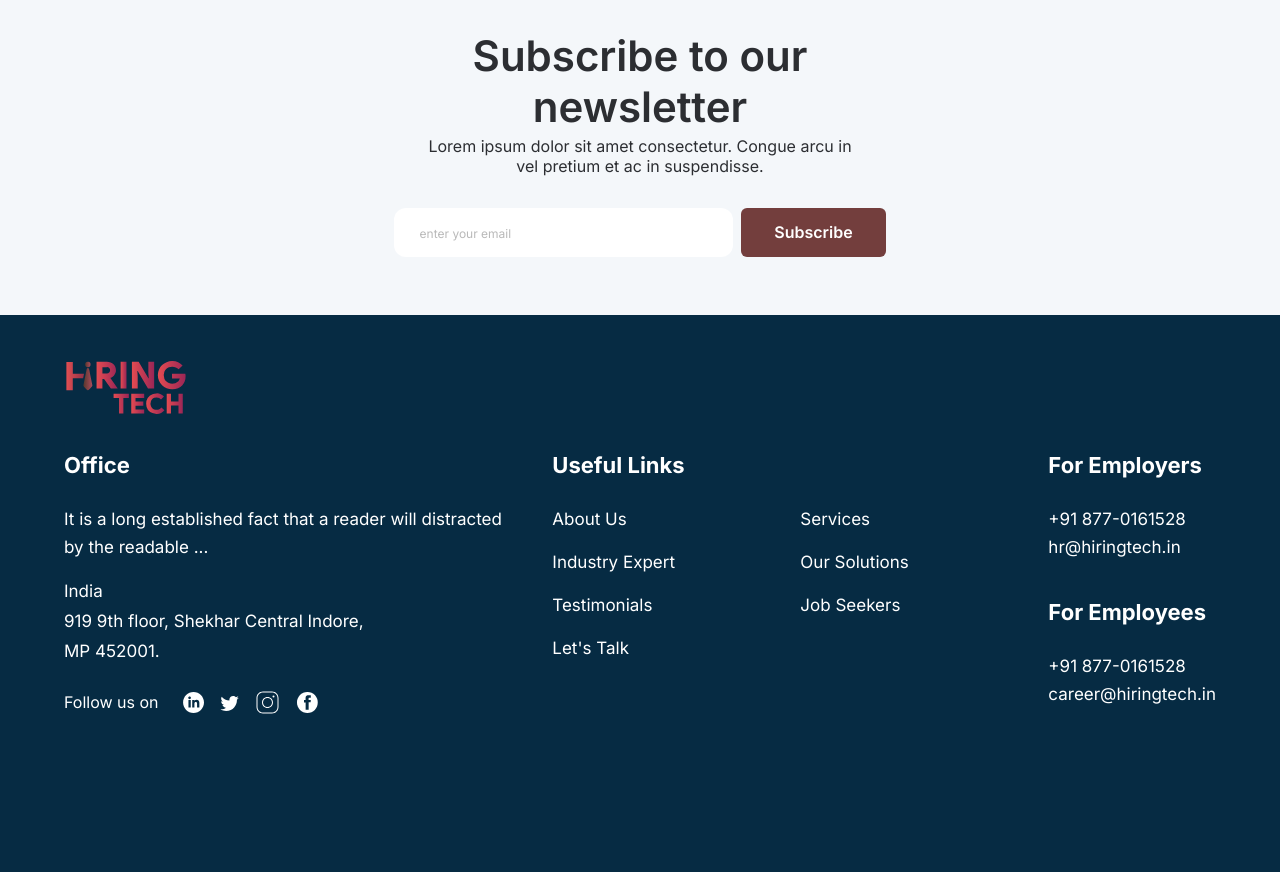
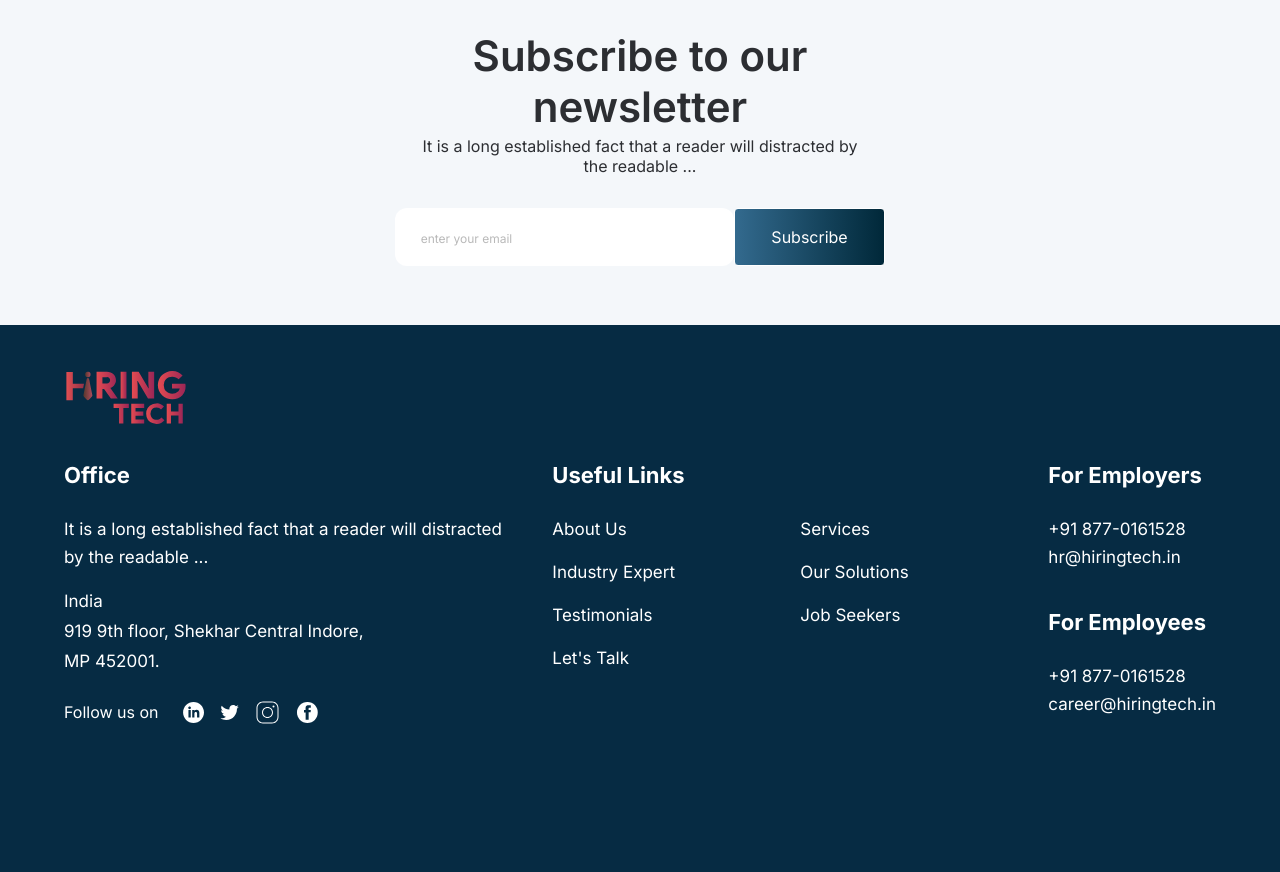
Before and after one commit to Amankapil/NextJS-app, a Next.js app: page /blog in a window 1280 px wide. Shown: the part 2900-3772 px from the top of the page. Built offline with nearby package versions, Linux system fonts and the light colour scheme.

Commit message:
sonam name

```diff
--- a/src/app/training/page.jsx
+++ b/src/app/training/page.jsx
@@ -25,7 +25,7 @@ const page = () => {
       <div className="max-w-8xl mx-auto">
         <TrainingHero />
         <Trainig />
-        <Meeting />
+        {/* <Meeting /> */}
       </div>
     </>
   );
--- a/src/components/Aboutpage/About.jsx
+++ b/src/components/Aboutpage/About.jsx
@@ -137,7 +137,13 @@ const About = () => {
               <p className="text-gray-700">Lead Instructor</p>
             </div>
             <div className="bg-white rounded-lg shadow-md p-2">
-              <Image src={devesh} width={300} height={300}    className="h-[370px]" alt="hero" />
+              <Image
+                src={devesh}
+                width={300}
+                height={300}
+                className="h-[370px]"
+                alt="hero"
+              />
               <div className="flex justify-between items-center">
                 <h3 className="text-xl font-bold my-2">Devesh Kumar</h3>
                 <Link href="https://www.linkedin.com/in/devesh-kumar-shukla-ba98ba245">
@@ -156,7 +162,12 @@ const About = () => {
               <p className="text-gray-700">Senior Manager</p>
             </div>
             <div className="bg-white rounded-lg shadow-md p-2">
-              <Image src={shruti} width={300} className="h-[370px]" alt="hero" />
+              <Image
+                src={shruti}
+                width={300}
+                className="h-[370px]"
+                alt="hero"
+              />
               <div className="flex justify-between items-center">
                 <h3 className="text-xl font-bold my-2">Shruti Dixit</h3>
                 <svg
@@ -170,7 +181,7 @@ const About = () => {
                   <path d="M41,4H9C6.24,4,4,6.24,4,9v32c0,2.76,2.24,5,5,5h32c2.76,0,5-2.24,5-5V9C46,6.24,43.76,4,41,4z M17,20v19h-6V20H17z M11,14.47c0-1.4,1.2-2.47,3-2.47s2.93,1.07,3,2.47c0,1.4-1.12,2.53-3,2.53C12.2,17,11,15.87,11,14.47z M39,39h-6c0,0,0-9.26,0-10 c0-2-1-4-3.5-4.04h-0.08C27,24.96,26,27.02,26,29c0,0.91,0,10,0,10h-6V20h6v2.56c0,0,1.93-2.56,5.81-2.56 c3.97,0,7.19,2.73,7.19,8.26V39z"></path>
                 </svg>
               </div>
-              <p className="text-gray-700">talent Acquisition</p>
+              <p className="text-gray-700">Talent Acquisition</p>
             </div>
 
             <div className="bg-white rounded-lg shadow-md p-2">
@@ -200,7 +211,8 @@ const About = () => {
             <div className="bg-white rounded-lg shadow-md p-2">
               <Image src={sonam} width={300} alt="hero" />
               <div className="flex justify-between items-center">
-                <h3 className="text-xl font-bold my-2">Sonam Kasaliwal</h3>
+                <h3 className="text-xl font-bold my-2">Sonam kasliwal</h3>
+
                 <Link
                   href="https://www.linkedin.com/in/sonam-kasliwal-a1b82110a"
                   target="_blank"
@@ -217,6 +229,8 @@ const About = () => {
                     <path d="M41,4H9C6.24,4,4,6.24,4,9v32c0,2.76,2.24,5,5,5h32c2.76,0,5-2.24,5-5V9C46,6.24,43.76,4,41,4z M17,20v19h-6V20H17z M11,14.47c0-1.4,1.2-2.47,3-2.47s2.93,1.07,3,2.47c0,1.4-1.12,2.53-3,2.53C12.2,17,11,15.87,11,14.47z M39,39h-6c0,0,0-9.26,0-10 c0-2-1-4-3.5-4.04h-0.08C27,24.96,26,27.02,26,29c0,0.91,0,10,0,10h-6V20h6v2.56c0,0,1.93-2.56,5.81-2.56 c3.97,0,7.19,2.73,7.19,8.26V39z"></path>
                   </svg>
                 </Link>
+
+
               </div>
               <p className="text-gray-700">Marketing Specialist</p>
             </div>
--- a/src/components/Contactpage/ContactHero.jsx
+++ b/src/components/Contactpage/ContactHero.jsx
@@ -31,7 +31,7 @@ const ContactHero = () => {
 
   return (
     <>
-      <section className="contact-hero">
+      <section className="contact-hero ">
         <h1 className="contact-hero-h1">
           Got any queries? Feel free to connect with us!
         </h1>
--- a/src/components/Contactpage/contact.scss
+++ b/src/components/Contactpage/contact.scss
@@ -4,7 +4,7 @@
   background-image: url("./assets/bg5.png");
   background-repeat: no-repeat;
   background-size: 100%;
-  height: 750px;
+  height: 650px;
   top: -15%;
   z-index: -1;
   width: 100%;
--- a/src/components/Header/Header2.jsx
+++ b/src/components/Header/Header2.jsx
@@ -167,35 +167,35 @@ const Header2 = () => {
           <div className="flex gap-5 justify-between self-stretch my-auto max-md:flex-wrap">
             <Link className="hovertext-[#733e3d]" href="/aboutus">
               <div className="flex flex-col justify-center">
-                <div className="justify-center px-6 py-4 rounded-2xl border border-solid border-white hoverbg-black  hoverborder-black max-md:px-5">
+                <div className="justify-center px-6 py-4 rounded-2xl border border-solid border-white hoverbg-black  hoverborder-black max-md:px-5 hover:border-[#00557E] hover:text-[#00557E] hover:bg-[#E3F5FE]">
                   About Us
                 </div>
               </div>
             </Link>
             <Link className="hovertext-[#733e3d]" href="/services">
               <div className="flex flex-col justify-center whitespace-nowrap">
-                <div className="justify-center px-8 py-4 rounded-2xl border border-solid border-white  max-md:px-5">
+                <div className="justify-center px-8 py-4 rounded-2xl border border-solid border-white  max-md:px-5 hover:border-[#00557E] hover:text-[#00557E] hover:bg-[#E3F5FE]">
                   Service
                 </div>
               </div>
             </Link>
             <Link className="hovertext-[#733e3d]" href="/career">
               <div className="flex flex-col justify-center whitespace-nowrap">
-                <div className="justify-center px-8 py-4 rounded-2xl border border-solid border-white  max-md:px-5">
+                <div className="justify-center px-8 py-4 rounded-2xl border border-solid border-white  max-md:px-5 hover:border-[#00557E] hover:text-[#00557E] hover:bg-[#E3F5FE]">
                   Career
                 </div>
               </div>
             </Link>
             <Link className="hovertext-[#733e3d]" href="/training">
               <div className="flex flex-col justify-center whitespace-nowrap">
-                <div className="justify-center px-7 py-3.5 rounded-2xl border border-solid border-white  max-md:px-5">
+                <div className="justify-center px-7 py-3.5 rounded-2xl border border-solid border-white  max-md:px-5 hover:border-[#00557E] hover:text-[#00557E] hover:bg-[#E3F5FE]">
                   Training
                 </div>
               </div>
             </Link>
             <Link className="hovertext-[#733e3d]" href="/blog">
               <div className="flex flex-col justify-center whitespace-nowrap">
-                <div className="justify-center px-7 py-3.5 rounded-2xl border border-solid border-white  max-md:px-5">
+                <div className="justify-center px-7 py-3.5 rounded-2xl border border-solid border-white  max-md:px-5 hover:border-[#00557E] hover:text-[#00557E] hover:bg-[#E3F5FE]">
                   Insights
                 </div>
               </div>
@@ -209,7 +209,7 @@ const Header2 = () => {
             </div> */}
           </div>
           <div className="flex flex-col justify-center self-stretch my-auto">
-            <div className="justify-center px-9 py-4 rounded border-white border-solid border-[0.5px] max-md:px-5 lettal">
+            <div className="justify-center px-9 py-4 rounded border-white border-solid border-[0.5px] max-md:px-5 lettal hover:border-[#00557E] hover:text-[#00557E] hover:bg-[#E3F5FE]">
               <Link href="/contact">Lets Talk</Link>
             </div>
           </div>
--- a/src/components/Header/head.css
+++ b/src/components/Header/head.css
@@ -31,17 +31,18 @@
 .lettal {
   background: linear-gradient(90deg, #336a8e 0%, #002839 100%);
 }
+.lettal:hover {
+  background: #e3f5fe;
+}
 
 .anchor {
   border: 1px solid;
-
   border-color: linear-gradient(
     45deg,
     #666666 26%,
     #ffffff 12.5%,
     #666666 10.5%
   );
-
   border-image-source: linear-gradient(
     45deg,
     #666666 26%,
--- a/src/components/blog/Emailsub.jsx
+++ b/src/components/blog/Emailsub.jsx
@@ -26,8 +26,8 @@ const Emailsub = () => {
         <div className="letter flex items-center justify-center flex-col">
           <h1>Subscribe to our newsletter</h1>
           <p className="pt-1 pb-8 max-md:w-full">
-            Lorem ipsum dolor sit amet consectetur. Congue arcu in vel pretium
-            et ac in suspendisse.
+            It is a long established fact that a reader will distracted by the
+            readable ...
           </p>
 
           <>
@@ -54,8 +54,17 @@ const Emailsub = () => {
                 placeholder="enter your email"
                 required
               />
-              <button onClick={handleSubmit} className="subscribe ml-2 hover:bg-[#dc4c51] bg-[#733e3d] text-white">
+              {/* <button
+                onClick={handleSubmit}
+                className="subscribe ml-2 hover:bg-[#dc4c51] bg-[#733e3d] text-white"
+              >
                 Subscribe
+              </button> */}
+
+              <button className="flex flex-col justify-center self-stretch my-auto">
+                <div className="justify-center px-9 py-4 rounded text-white border-white border-solid border-[0.5px] max-md:px-5 lettal">
+                  Subscribe
+                </div>
               </button>
             </div>
           </>
--- a/src/components/trainingpage/Trainig.jsx
+++ b/src/components/trainingpage/Trainig.jsx
@@ -67,7 +67,7 @@ const Trainig = () => {
 
   return (
     <section className="w-full py-6 md:py-12">
-      <div className="container px4 md:px6">
+      <div className="contaner px4 md:px6">
         <div className="flex flex-wrap justify-center items-center gap-10 ">
           <div className="card border-1 shadow-2xl p-12 border-[#062b43] max-w-[400px]">
             <div className="flex flex-col items-start py-3">
--- a/src/components/trainingpage/TrainingHero.jsx
+++ b/src/components/trainingpage/TrainingHero.jsx
@@ -5,7 +5,7 @@ import "./train.scss";
 
 const TrainingHero = () => {
   return (
-    <section className="w-full py12 bggrayy h-[800px]">
+    <section className="w-full py12 bggrayy h-[700px]">
       <div class="w-full max-w-7xl mx-auto ">
         <div class="w-4px] text-400 text-white text-[87.74px]  font-normal font['Graphik'] leading-[108%] max-md:text-[50px] max-md:leading-[54px]  max-lg:text-[70px] max-lg:leading-[7px] text-center flex justify-center items-center h-[500px]">
           <h1> Mastering the Art of Learning</h1>
```
Also changed, not shown: src/components/Aboutpage/team/projit.jpg (added).
